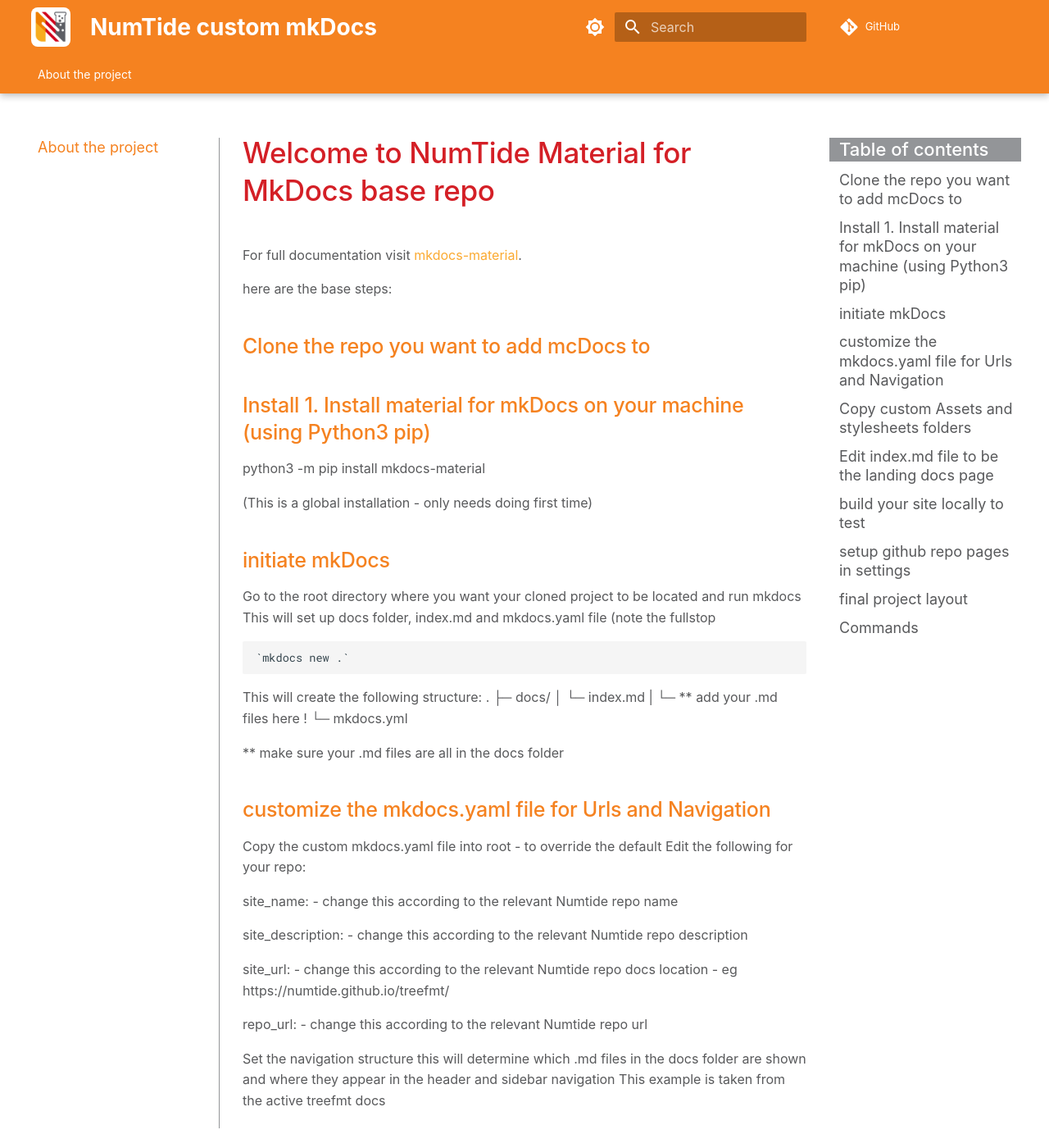
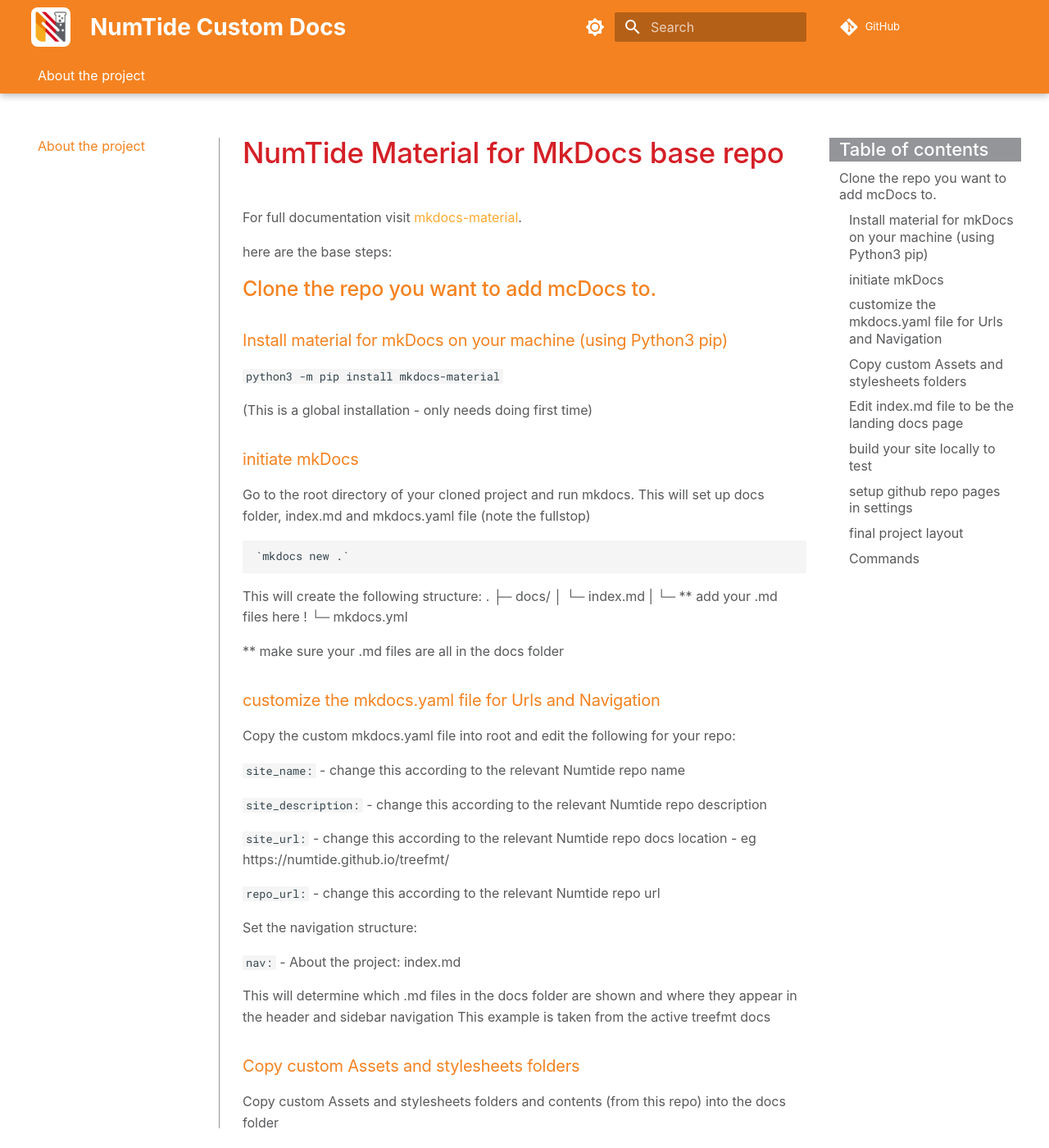
Before and after one commit to numtide/mkdocs-numtide, an MkDocs documentation site: the page built from docs/index.md, in a window 1280 px wide and 1400 px high. Shown: the whole window at 82% size. Built offline with MkDocs 1.6.1 and Material for MkDocs 9.7.7, drawn with Linux system fonts in a browser that asks for light colours; comment, search, counter and statistics services are not loaded; some of the changed text lies outside the part shown.

Commit message:
update docs and small style changes

```diff
--- a/docs/index.md
+++ b/docs/index.md
@@ -1,21 +1,21 @@
-# Welcome to NumTide Material for MkDocs base repo
+# NumTide Material for MkDocs base repo
 
 For full documentation visit [mkdocs-material](https://squidfunk.github.io/mkdocs-material/getting-started/).
 
 here are the base steps:
 
-## Clone the repo you want to add mcDocs to
+## Clone the repo you want to add mcDocs to.
 
-## Install 1. Install material for mkDocs on your machine (using Python3 pip)
+### Install material for mkDocs on your machine (using Python3 pip)
 
-python3 -m pip install mkdocs-material
+`python3 -m pip install mkdocs-material`
 
 (This is a global installation - only needs doing first time)
 
-## initiate mkDocs
+### initiate mkDocs
 
-Go to the root directory where you want your cloned project to be located and run mkdocs
-This will set up docs folder, index.md and mkdocs.yaml file (note the fullstop
+Go to the root directory of your cloned project and run mkdocs.
+This will set up docs folder, index.md and mkdocs.yaml file (note the fullstop)
 
     `mkdocs new .`
 
@@ -28,47 +28,52 @@
 
 ** make sure your .md files are all in the docs folder
 
-## customize the mkdocs.yaml file for Urls and Navigation
+### customize the mkdocs.yaml file for Urls and Navigation
 
-Copy the custom mkdocs.yaml file into root - to override the default
-Edit the following for your repo:
+Copy the custom mkdocs.yaml file into root and
+edit the following for your repo:
 
-site_name: - change this according to the relevant Numtide repo name
+`site_name:` - change this according to the relevant Numtide repo name
 
-site_description: - change this according to the relevant Numtide repo description
+`site_description:` - change this according to the relevant Numtide repo description
 
-site_url: - change this according to the relevant Numtide repo docs location - eg https://numtide.github.io/treefmt/
+`site_url:` - change this according to the relevant Numtide repo docs location - eg https://numtide.github.io/treefmt/
 
-repo_url: - change this according to the relevant Numtide repo url
+`repo_url:` - change this according to the relevant Numtide repo url
 
 
-Set the navigation structure
-this will determine which .md files in the docs folder are shown and where they appear in the header and sidebar navigation
+Set the navigation structure:
+
+`nav:`
+  - About the project: index.md
+
+This will determine which .md files in the docs folder are shown and where they appear in the header and sidebar navigation
 This example is taken from the active treefmt docs
 
-## Copy custom Assets and stylesheets folders
+### Copy custom Assets and stylesheets folders
 
 Copy custom Assets and stylesheets folders and contents (from this repo) into the docs folder
 
-## Edit index.md file to be the landing docs page
+### Edit index.md file to be the landing docs page
 
 mkDocs needs an index.md page so it needs to be included and should be your landing page
 
-## build your site locally to test
+### build your site locally to test
 
 from terminal in root local repo folder run :
 `mkdocs serve`
 
 Point your browser to localhost:8000 and you should see the documentation
 
-## setup github repo pages in settings
+### setup github repo pages in settings
 
-10. Goto repo settings/Pages and set the following:
+Goto repo settings/Pages and set the following:
+
 	Build and Deployment - Source =  Deploy from branch
 
 	Branch = gh-pages and folder = /(root)
 
-## final project layout
+### final project layout
 
     mkdocs.yml          # The configuration file.
     docs/
@@ -79,7 +84,7 @@
 
 
 
-## Commands
+### Commands
 
 * `mkdocs new [dir-name]` - Create a new project.
 * `mkdocs serve` - Start the live-reloading docs server.
--- a/docs/stylesheets/extra.css
+++ b/docs/stylesheets/extra.css
@@ -4,32 +4,34 @@
 :root > *  {
   /* !important works here! */
   /* --md-primary-fg-color:        #cbdc38 !important; */
-  --md-primary-fg-color--light: #cbdc38;
-  --md-primary-fg-color--dark:  #4051b5;
   --md-text-font: Eurostile-Roman;
 }
-
+/* light scheme */
 [data-md-color-scheme="default"] {
   --md-primary-fg-color: #F58220;
-  --md-primary-fg-color--light: #F58220;
+  --md-primary-fg-color--light: #FBAA31;
   --md-primary-fg-color--dark: #D41F26;
   --md-accent-fg-color: #D41F26;
   --md-header-bg-color: #ffffff;
   --md-footer-bg-color: #939598;
   --md-text-font: Eurostile-Roman;
+  --md-default-fg-color: #58595B;
+  --md-default-fg-color--light: #D41F26;
+  --md-text-font: Eurostile-Roman;
 }
 
 /* dark scheme as set in .yaml */
 [data-md-color-scheme="slate"] {
-  --md-primary-fg-color: #F58220;
-  /* --md-primary-fg-color--light: #EB5822;
-  --md-primary-fg-color--dark: #D41F26;
-  --md-accent-fg-color: #D41F26;
-  --md-header-bg-color: #ffffff; */
+  --md-primary-fg-color: #546d78;
+  --md-primary-fg-color--light: #FBAA31;
   --md-typeset-color: #E9EBFC !important;
+  --md-default-fg-color: #E9EBFC;
+  --md-typeset-a-color: #546d78 !important;
+  --md-default-fg-color--light: #FBAA31;
   --md-text-font: Eurostile-Roman;
 }
 
+/* unused - example of custom dark theme */
 [data-md-color-scheme="shanesDarkTheme"] {
   --md-primary-fg-color: #D41F26;
   --md-primary-fg-color--light: #EB5822;
@@ -54,20 +56,21 @@
 
 .md-header__title {
     color: #ffffff;
-/*     color: #58595B; */
     font-size: 1.4rem;
 }
 
 /* search input in header */
 .md-search__form {
-/*     background-color: #58595b;; */
     height: 1.8rem;
-/*     border-radius: 24px; */
     margin: 9px 0;
 }
 
 .md-search-result__meta {
     margin-top: 0.3rem;
+}
+
+.md-tabs__link {
+  font-size: .8rem;
 }
 
 /* --------------------------- Navigation --------------------------- */
@@ -80,9 +83,8 @@
 }
 
 .md-nav {
-    font-size: .9rem;
+    font-size: .8rem;
     line-height: 1.3;
-    color: #58595B
 }
 
 .md-sidebar--primary .md-sidebar__scrollwrap {
@@ -93,10 +95,13 @@
   padding-right: 0 !important;
 }
 
+.md-nav__link--passed {
+  color: #FBAA31;
+}
+
 /* --------------------------- font stuff --------------------------- */
 
 .md-typeset h1 {
-    color: #D41F26;
     font-size: 1.75rem;
     line-height: 1.3;
     margin: 0 0 1.25em;
@@ -104,15 +109,14 @@
 }
 
 .md-typeset h2 {
-    color: #F58220;;
-/*   color: #58595B; */
+    color: #F58220;
     font-weight: 500;
     line-height: 1.3;
-    margin: 0 0 1.25em */
+    margin: 0 0 1.25em
 }
 
-.md-typeset {
-  color: #58595B
+.md-typeset h3 {
+  color: #F58220;
 }
 
 /* highlights / links */
--- a/mkdocs.yml
+++ b/mkdocs.yml
@@ -1,7 +1,7 @@
 ### Site metadata ###
 
-## - change this according to the relevant Numtide repo name
-site_name: NumTide custom mkDocs
+## - This will be the nasme displayed in docs header
+site_name: NumTide Custom Docs
 ## - change this according to the relevant Numtide repo description
 site_description: MkDocs docs for custom base Repo
 ## - change this according to the relevant Numtide repo docs location - eg https://numtide.github.io/treefmt/
```
